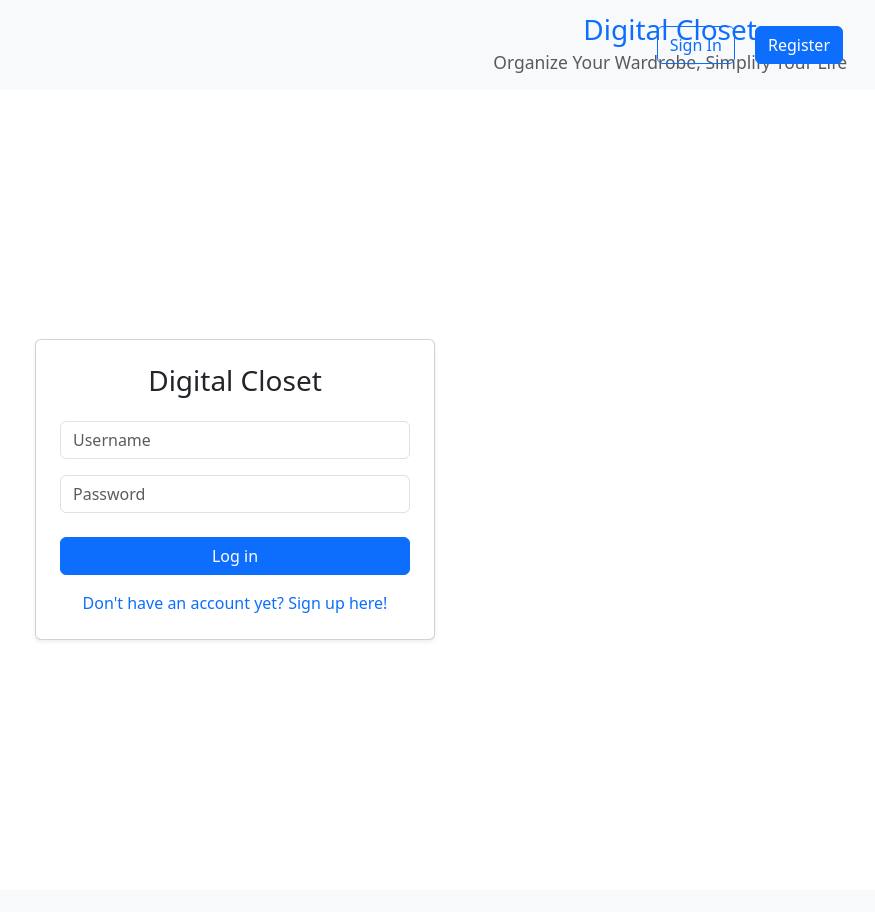
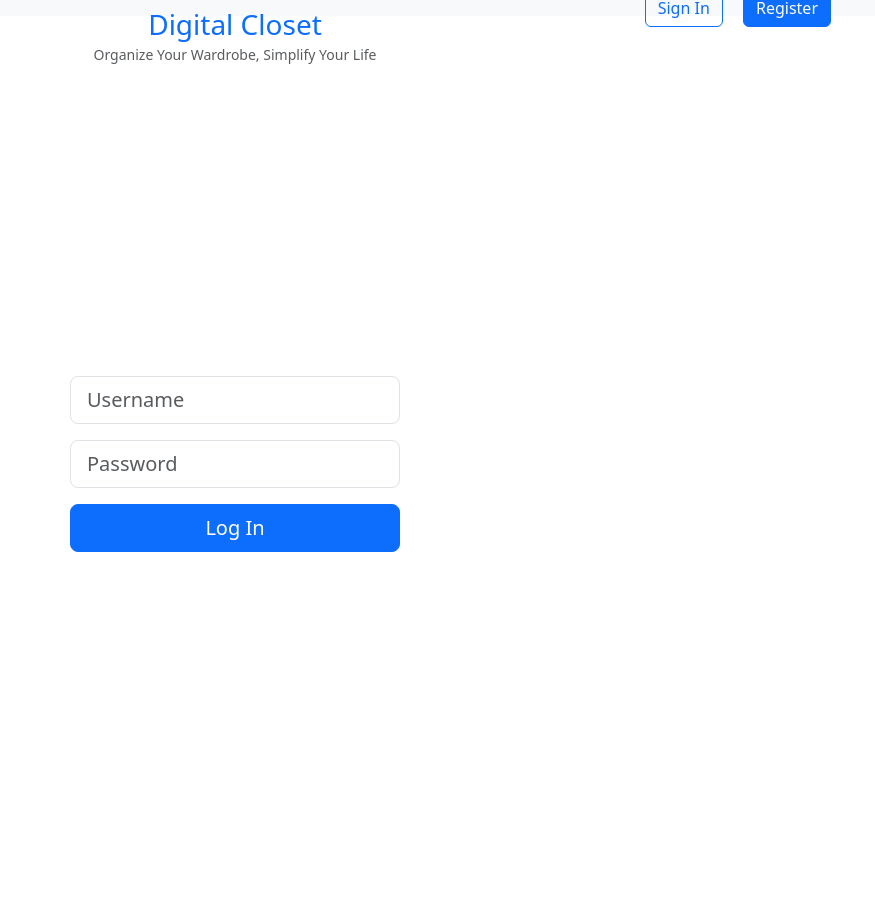
Before and after one commit to FredDan05/Final-Project, a Flask app: page /login in a window 1280 px wide. Shown: the whole page, without its empty margins (405-1280 px from the left). Before the commit the page ends 640 px from the top, so only its background shows below. Run offline with Flask 3, Linux system fonts and the light colour scheme; some libraries are stand-ins or nearby versions.

Commit message:
Implement dual-layout system: Separate authenticated and non-authenticated views

```diff
--- a/templates/auth/login.html
+++ b/templates/auth/login.html
@@ -1,38 +1,28 @@
-{% extends "layout.html" %}
+{% extends "auth_layout.html" %}
 
 {% block main %}
-<div class="container px-4 d-flex justify-content-center align-items-center" style="min-height: 80vh;">
-    <div class="card shadow-sm" style="max-width: 400px; width: 100%;">
-        <div class="card-body p-4">
-            <h3 class="text-center mb-4">Digital Closet</h3>
-
-            <form action="/login" method="post">
+<div class="container px-4 d-flex justify-content-center align-items-center" style="min-height: 100vh;">
+    <form action="/login" method="post" class="w-100" style="max-width: 330px;">
         <div class="mb-3">
             <input
                 type="text"
-                        class="form-control"
+                class="form-control form-control-lg"
                 name="username"
                 placeholder="Username"
                 required
                 autocomplete="off">
         </div>
 
-                <div class="mb-4">
+        <div class="mb-3">
             <input
                 type="password"
-                        class="form-control"
+                class="form-control form-control-lg"
                 name="password"
                 placeholder="Password"
                 required>
         </div>
 
-                <button type="submit" class="btn btn-primary w-100">Log in</button>
+        <button type="submit" class="btn btn-primary btn-lg w-100">Log In</button>
     </form>
-
-            <div class="text-center mt-3">
-                <a href="/register" class="text-decoration-none">Don't have an account yet? Sign up here!</a>
-            </div>
-        </div>
-    </div>
 </div>
 {% endblock %}
--- /dev/null
+++ b/templates/auth_layout.html
@@ -0,0 +1,34 @@
+<!DOCTYPE html>
+<html lang="en">
+<head>
+    <meta charset="UTF-8">
+    <meta name="viewport" content="width=device-width, initial-scale=1.0">
+    <title>Digital Closet</title>
+    <link href="https://cdn.jsdelivr.net/npm/bootstrap@5.3.2/dist/css/bootstrap.min.css" rel="stylesheet">
+    <link href="/static/css/styles.css" rel="stylesheet">
+</head>
+<body>
+    <nav class="navbar navbar-expand-lg navbar-light bg-light">
+        <div class="container-fluid">
+            <div class="w-100 position-relative">
+                <div class="brand-center">
+                    <a class="text-decoration-none" href="/">
+                        <h3 class="mb-0">Digital Closet</h3>
+                        <small class="text-muted">Organize Your Wardrobe, Simplify Your Life</small>
+                    </a>
+                </div>
+                <div class="auth-buttons">
+                    <a class="btn btn-outline-primary me-3" href="/login">Sign In</a>
+                    <a class="btn btn-primary" href="/register">Register</a>
+                </div>
+            </div>
+        </div>
+    </nav>
+
+    <main class="container py-5">
+        {% block main %}{% endblock %}
+    </main>
+
+    <script src="https://cdn.jsdelivr.net/npm/bootstrap@5.3.2/dist/js/bootstrap.bundle.min.js"></script>
+</body>
+</html>
--- a/templates/layout.html
+++ b/templates/layout.html
@@ -11,7 +11,6 @@
 <body>
     <div class="container-fluid">
         <div class="row">
-            {% if session.get("user_id") %}
             <!-- Sidebar -->
             <div class="sidebar bg-white border-end p-3">
                 <h4 class="mb-4">The Digital Closet</h4>
@@ -59,39 +58,33 @@
                         </div>
 
                         <div class="d-flex align-items-center gap-3">
-                                <!-- Top nav content -->
+                            <div class="input-group" style="width: 300px;">
+                                <input type="text" class="form-control" placeholder="Search items...">
+                                <button class="btn btn-outline-secondary">
+                                    <i class="fas fa-search"></i>
+                                </button>
+                            </div>
+
+                            <div class="d-flex gap-3">
+                                <button class="btn btn-light">
+                                    <i class="fas fa-bell"></i>
+                                </button>
+                                <button class="btn btn-light">
+                                    <i class="fas fa-user"></i>
+                                </button>
+                            </div>
                         </div>
                     </div>
                 </div>
 
-                </div>
-            {% else %}
-                <!-- Non-authenticated view -->
-                <nav class="navbar navbar-expand-lg navbar-light bg-light">
-                    <div class="container-fluid">
-                        <div class="w-100 d-flex justify-content-between align-items-center">
-                            <div class="flex-grow-1"></div>
-                            <div class="navbar-brand text-center">
-                                <a class="text-decoration-none" href="/">
-                                    <h3 class="mb-0">Digital Closet</h3>
-                                    <small class="text-muted">Organize Your Wardrobe, Simplify Your Life</small>
-                                </a>
-                            </div>
-                            <div class="auth-buttons">
-                                <a class="btn btn-outline-primary me-3" href="/login">Sign In</a>
-                                <a class="btn btn-primary" href="/register">Register</a>
-                            </div>
-                        </div>
-                    </div>
-                </nav>
-            {% endif %}
                 <div class="content-area">
                     {% block main %}{% endblock %}
                 </div>
             </div>
         </div>
+    </div>
+
     <!-- Modal for new inventory -->
-      {% if session.get("user_id") %}
     <div class="modal fade" id="newInventoryModal" tabindex="-1">
         <div class="modal-dialog">
             <div class="modal-content">
@@ -111,7 +104,7 @@
             </div>
         </div>
     </div>
-      {% endif %}
+
     <script src="https://cdn.jsdelivr.net/npm/bootstrap@5.3.2/dist/js/bootstrap.bundle.min.js"></script>
 </body>
 </html>
```
Lines whose indentation alone changed are shown as unchanged.
